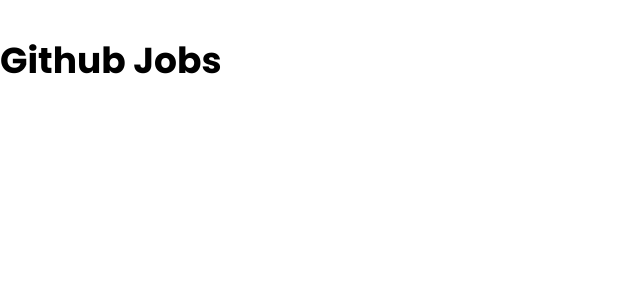
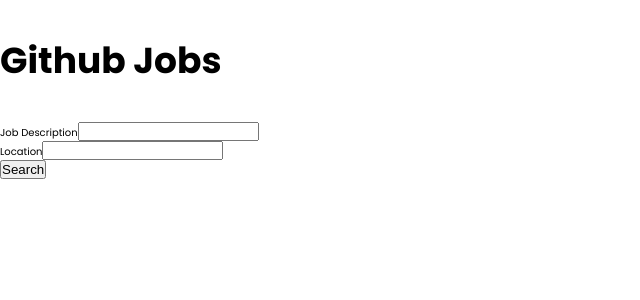
Before and after one commit to paul-blackwell/Github-Jobs-App, a React (Create React App) app in the folder github-jobs-app/: page / in a window 1280 px wide. Shown: the top 300 px of the page, without its empty margins (0-640 px from the left). Built offline with nearby package versions, Linux system fonts and the light colour scheme.

Commit message:
Started work on the JobsForm

```diff
--- a/github-jobs-app/src/JobsApp.js
+++ b/github-jobs-app/src/JobsApp.js
@@ -1,10 +1,12 @@
 import React from 'react';
+import JobsForm from './JobsForm';
 import './styles/components/__JobsApp.scss';
 
 export default function JobsApp() {
     return (
         <div className="JobsApp">
             <h1 className="JobsApp__title">Github Jobs</h1>
+            <JobsForm />
         </div>
     )
 }
--- /dev/null
+++ b/github-jobs-app/src/JobsForm.js
@@ -0,0 +1,17 @@
+import React from 'react'
+
+export default function JobsForm() {
+    return (
+        <form className="JobsForm">
+            <section className="JobsForm__section">
+                <label className="JobsForm__label" for="job-description">Job Description</label>
+                <input className="JobsForm__input" id="job-description" name="Job Description" type="text" placeholder=" "  required />
+            </section>
+            <section className="JobsForm__section">
+                <label className="JobsForm__label" for="location">Location</label>
+                <input className="JobsForm__input" id="location" name="Location" type="text" placeholder=" "  required />
+            </section>
+            <button className="JobsForm__btn">Search</button>
+        </form>
+    )
+}
```
